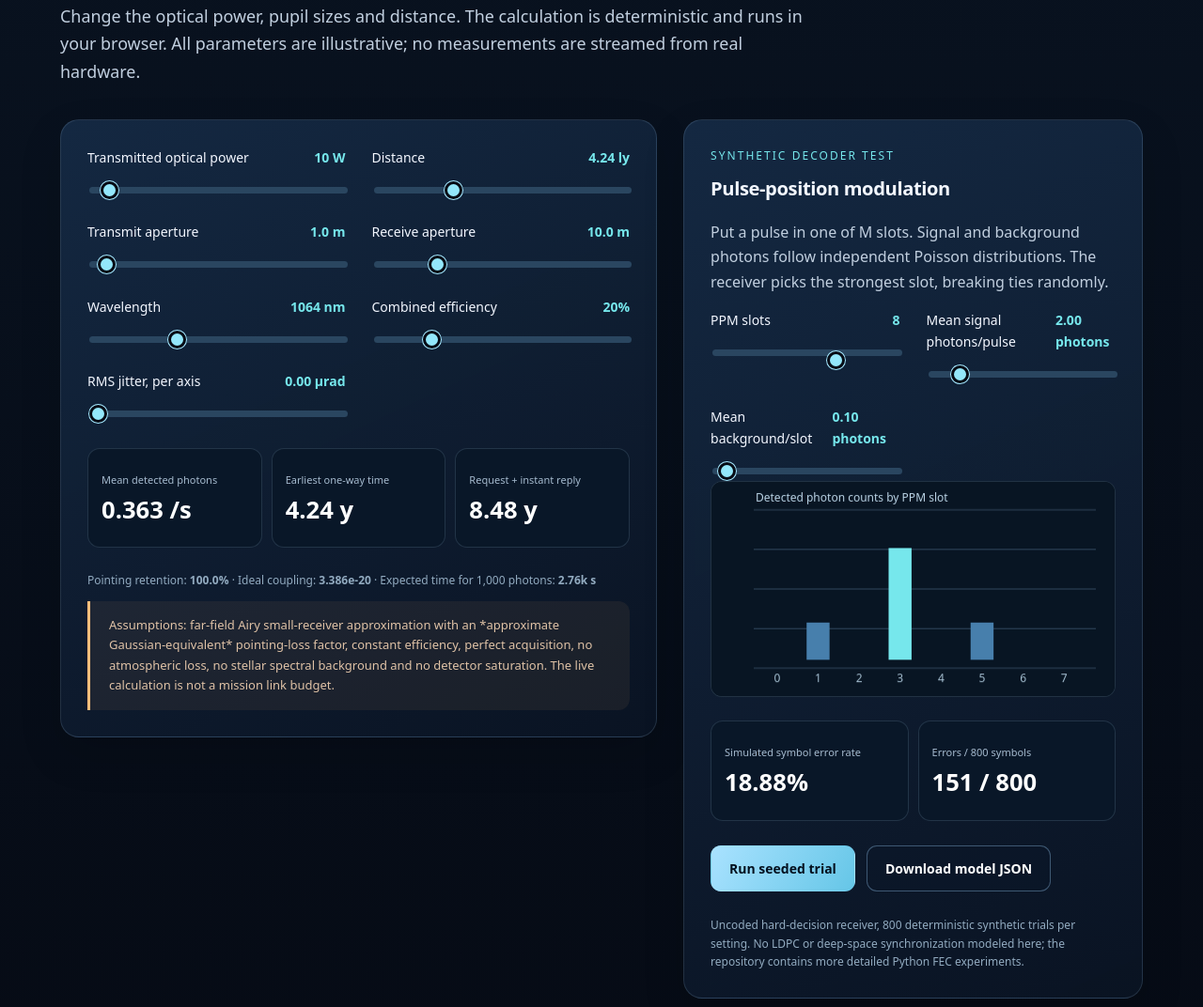
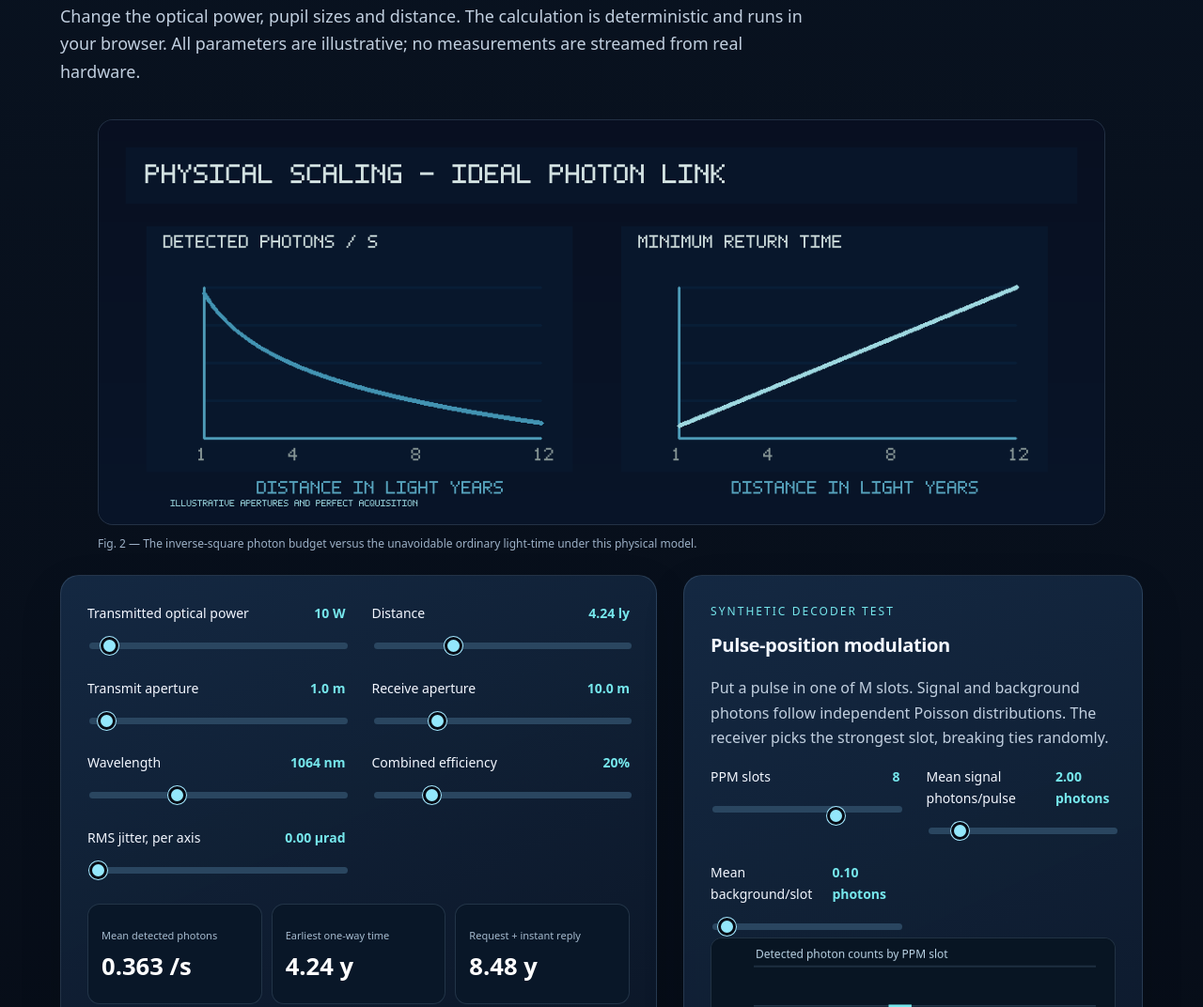
Before and after one commit to Biswajit1999/Interstellar-Link-Lab, a plain HTML site: page docs/index.html in a window 1280 px wide. Shown: the part 3380-4452 px from the top of the page at 94% size. Drawn offline with Linux system fonts and the light colour scheme.

Commit message:
Feature original physical-scaling raster plot in research website

```diff
--- a/docs/index.html
+++ b/docs/index.html
@@ -86,7 +86,7 @@
    <h2>How many photons survive the journey?</h2>
    <p>Change the optical power, pupil sizes and distance. The calculation is deterministic and runs in your browser. All parameters are illustrative; no measurements are streamed from real hardware.</p>
   </div>
-  <div class="arch-grid">
+  <figure class="reveal"><img class="full-image" src="images/physical_scaling.png" loading="lazy" alt="Raster plot showing idealized photon collection decreasing with distance and ordinary round-trip light time increasing" width="1120" height="450"><figcaption class="figure-note">Fig. 2 — The inverse-square photon budget versus the unavoidable ordinary light-time under this physical model.</figcaption></figure><div class="arch-grid" style="margin-top:24px">
    <div class="panel reveal">
     <div class="controls">
      <div class="control"><label for="power">Transmitted optical power <output id="powerOut"></output></label><input id="power" type="range" min="1" max="200" step="1" value="10"></div>
```
